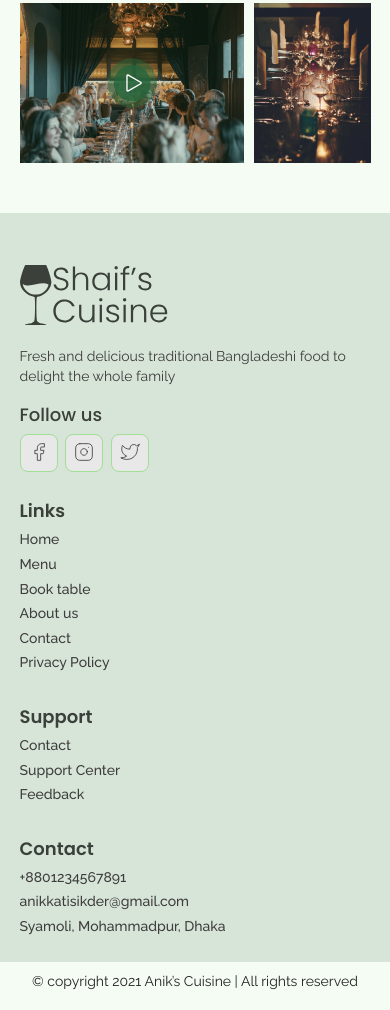
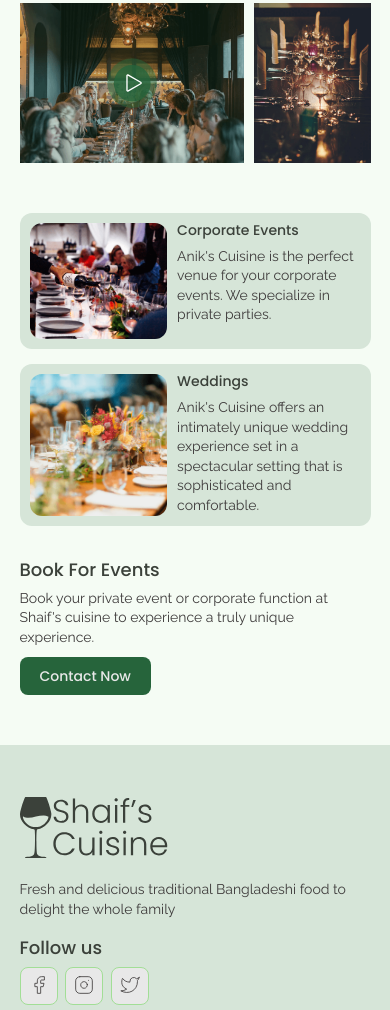
Before and after one commit to AnikKantiSikder/Anik-s-cuisine, a plain HTML site: page index.html in a window 390 px wide. Shown: the part 3066-4076 px from the top of the page. Drawn offline with nearby package versions, Linux system fonts and the light colour scheme.

Commit message:
Complete: Events information section for desktop and mobile version

```diff
--- a/home.css
+++ b/home.css
@@ -354,7 +354,7 @@
 }
 /* discount section style ends */
 
-/* events media section style ends */
+/* events media section style starts */
 /* ------For mobile device------ */
 .eventsMedia__wrapper {
     display: flex;
@@ -384,6 +384,104 @@
         max-width: 100px;
     }
 }
+/* events media section style ends */
 
+/* events info section style starts */
+/* ------For mobile device------ */
 
-/* events media section style ends */
+#eventsInfo {
+    padding-top: 0;
+}
+
+.eventsInfo__wrapper {
+    display: flex;
+    flex-direction: column;
+}
+
+.eventsInfo__item {
+    display: flex;
+    gap: 1rem;
+    padding: 1rem;
+    background: var(--lightGreen-1);
+    margin-bottom: 1.5rem;
+    border-radius: 12px;
+}
+
+.eventsInfo__item__img {
+    border-radius: 12px;
+    overflow: hidden;
+    flex: 3;
+}
+
+.eventsInfo__item__img img {
+    object-fit: cover;
+}
+
+.eventsInfo__item__info {
+    flex: 4;
+}
+
+.eventsInfo__item__title {
+    font-size: 1.4rem;
+    margin-bottom: 1rem;
+    color: var(--black-1);
+}
+
+.eventsInfo__item__text {
+    font-size: 1.4rem;
+    color: var(--black-2);
+}
+
+.eventsInfo__right {
+    margin-top: 2rem;
+}
+
+.eventsInfo__title {
+    font-size: 1.8rem;
+    color: var(--black-1);
+    margin-bottom: 1rem;
+}
+
+.eventsInfo__text {
+    font-size: 1.4rem;
+    color: var(--black-2);
+    margin-bottom: 1rem;
+}
+
+/* ------For large device------ */
+@media only screen and (min-width: 768px) {
+    .eventsInfo__wrapper {
+        flex-direction: row;
+        gap: 2rem;
+    }
+
+    .eventsInfo__left,
+    .eventsInfo__right {
+        flex: 1;
+    }
+
+    .eventsInfo__item {
+        padding: 2rem;
+        gap: 2rem;
+        max-width: 500px;
+        margin-bottom: 2rem;
+    }
+
+    .eventsInfo__item__title {
+        font-size: 1.8rem;
+    }
+
+    .eventsInfo__item__text {
+        font-size: 1.6rem;
+    }
+
+    .eventsInfo__title {
+        font-size: 3.6rem;
+    }
+
+    .eventsInfo__text {
+        max-width: 500px;
+        font-size: 1.8rem;
+        margin-bottom: 2rem;
+    }
+}
--- a/index.html
+++ b/index.html
@@ -289,6 +289,47 @@
     </section>
     <!-- End Events Media section -->
 
+    <!-- Events Info section -->
+    <section id="eventsInfo" data-aos="fade-up">
+        <div class="container">
+            <div class="eventsInfo__wrapper">
+                <div class="eventsInfo__left">
+                    <div class="eventsInfo__item">
+                        <div class="eventsInfo__item__img">
+                            <img src="./images/event-corporate.png" alt="corporate events">
+                        </div>
+                        <div class="eventsInfo__item__info">
+                            <h2 class="eventsInfo__item__title">Corporate Events</h2>
+                            <p class="eventsInfo__item__text">
+                                Anik's Cuisine is the perfect venue for your corporate events. We specialize in private parties.
+                            </p>
+                        </div>
+                    </div>
+                    <div class="eventsInfo__item">
+                        <div class="eventsInfo__item__img">
+                            <img src="./images/event-weedings.png" alt="wedding events">
+                        </div>
+                        <div class="eventsInfo__item__info">
+                            <h2 class="eventsInfo__item__title">Weddings</h2>
+                            <p class="eventsInfo__item__text">
+                                Anik's Cuisine offers an intimately unique wedding experience set in a spectacular setting that is
+                                sophisticated and comfortable.
+                            </p>
+                        </div>
+                    </div>
+                </div>
+                <div class="eventsInfo__right">
+                    <h2 class="eventsInfo__title">Book For Events</h2>
+                    <p class="eventsInfo__text">Book your private event or corporate function at Shaif's cuisine to experience a
+                        truly unique experience.
+                    </p>
+                    <a href="./contact.html" class="btn primary-btn">Contact Now</a>
+                </div>
+            </div>
+        </div>
+    </section>
+    <!-- End Events Info section -->
+
     <!-- Footer section -->
     <footer>
         <div class="container">
```
